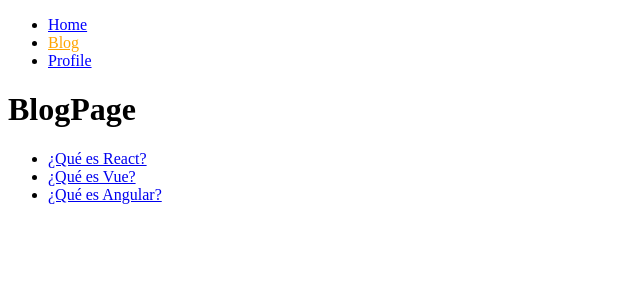
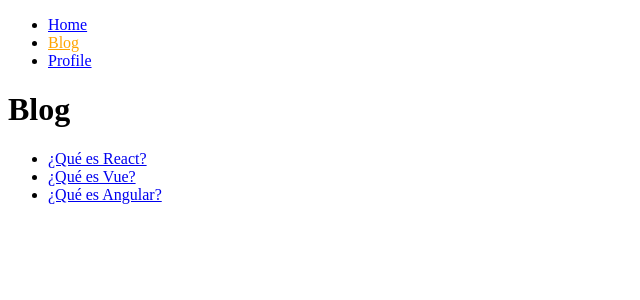
Before and after one commit to gomezjhon1022/react-router, a React (Create React App) app: page /#/blog in a window 1280 px wide. Shown: the top 300 px of the page, without its empty margins (0-640 px from the left). Built offline with nearby package versions, Linux system fonts and the light colour scheme.

Commit message:
Añadir Outlet: nested routes

```diff
--- a/src/App.js
+++ b/src/App.js
@@ -13,8 +13,9 @@ function App() {
 
         <Routes>
           <Route path='/' element={<HomePage />} />
-          <Route path='/blog' element={<BlogPage />} />
-          <Route path='/blog/:slug' element={<BlogPost />} />
+          <Route path='/blog' element={<BlogPage />} >
+            <Route path=':slug' element={<BlogPost />} />
+          </Route>
           <Route path='/profile' element={<ProfilePage />} />
           <Route path='*' element={<p>Not found</p>} />
         </Routes>
--- a/src/BlogPage.js
+++ b/src/BlogPage.js
@@ -1,11 +1,12 @@
 import React from 'react';
-import { Link } from 'react-router-dom';
+import { Link, Outlet } from 'react-router-dom';
 import { blogdata } from './blogdata';
 
 function BlogPage() {
   return (
     <>
-      <h1>BlogPage</h1>
+      <h1>Blog</h1>
+      <Outlet />
       <ul>
         {blogdata.map(post => (
           <BlogLink key={post.slug} post={post}/>
```
